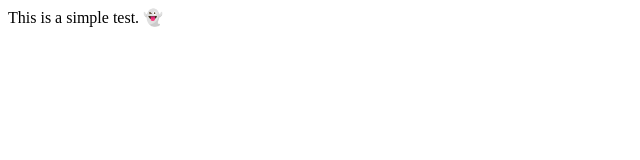
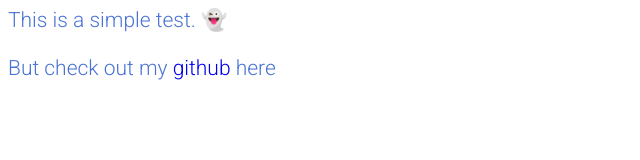
Before and after one commit to Ouch/snow, a plain HTML site: page index.html in a window 1280 px wide. Shown: the whole page, without its empty margins (0-640 px from the left). Drawn offline with Linux system fonts and the light colour scheme.

Commit message:
Update time :D

```diff
--- /dev/null
+++ b/index.css
@@ -0,0 +1 @@
+font-family: 'Roboto', sans-serif;
--- a/index.html
+++ b/index.html
@@ -1,8 +1,31 @@
 <html>
   <head>
-    <title>Test</title>
+    <title>Snowing...</title>
+    <link
+      rel="stylesheet"
+      href="https://fonts.googleapis.com/css?family=Roboto:300&display=swap"
+    />
+    <style>
+      body {
+        font-family: "Roboto", sans-serif;
+        font-size: 21px;
+        color: #4872d4;
+      }
+      a {
+        text-decoration: none;
+      }
+      a:visited {text-decoration: none; color:blue}
+    </style>
   </head>
   <body>
-    <p>This is a simple test. 👻</p>
+  </head>
+  <body>
+    <p>
+      This is a simple test. 👻<br> <br>
+      But check out my
+      <a href="https://github.com/Ouch/">github</a> here
+    </p>
   </body>
 </html>
+  </body>
+</html>
```
